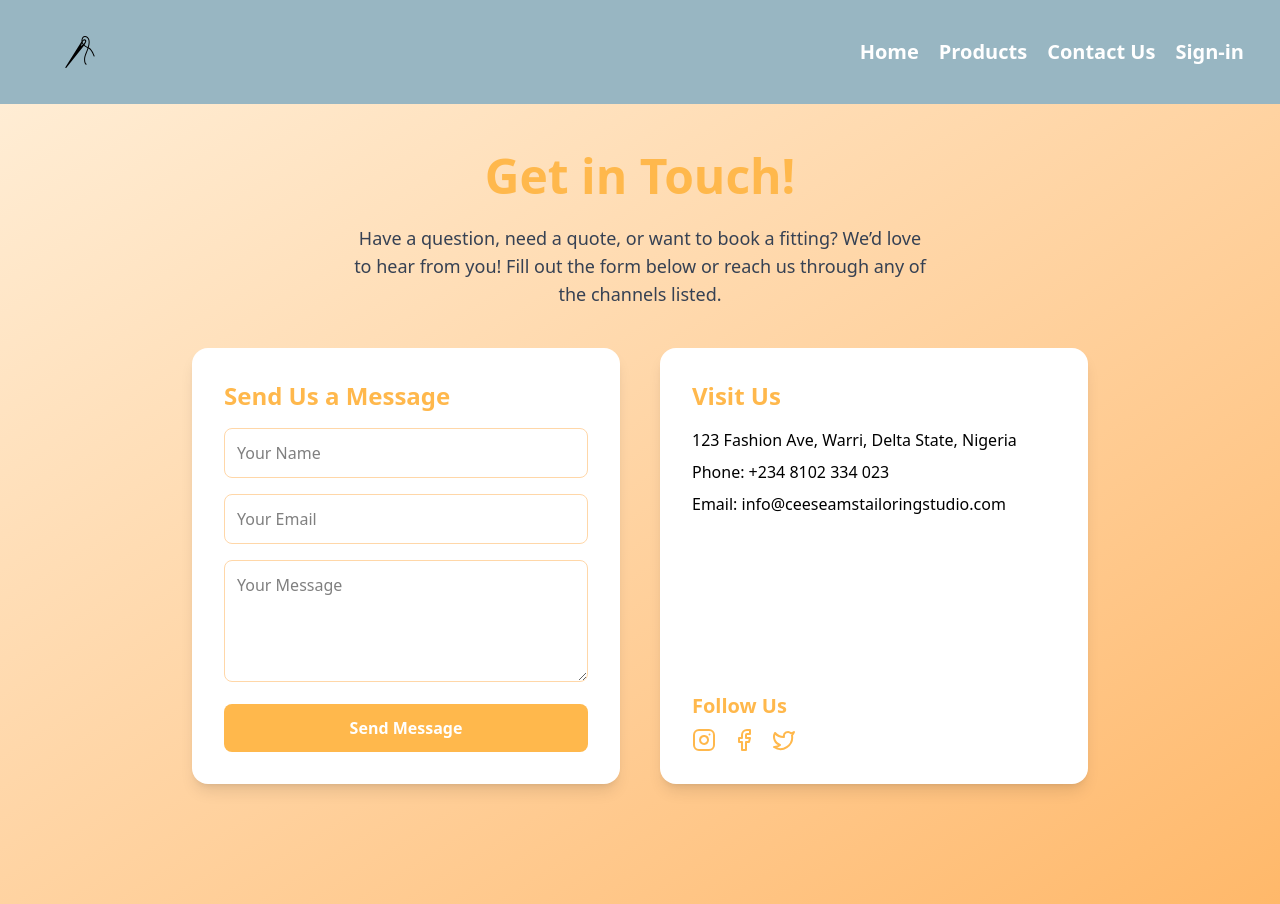
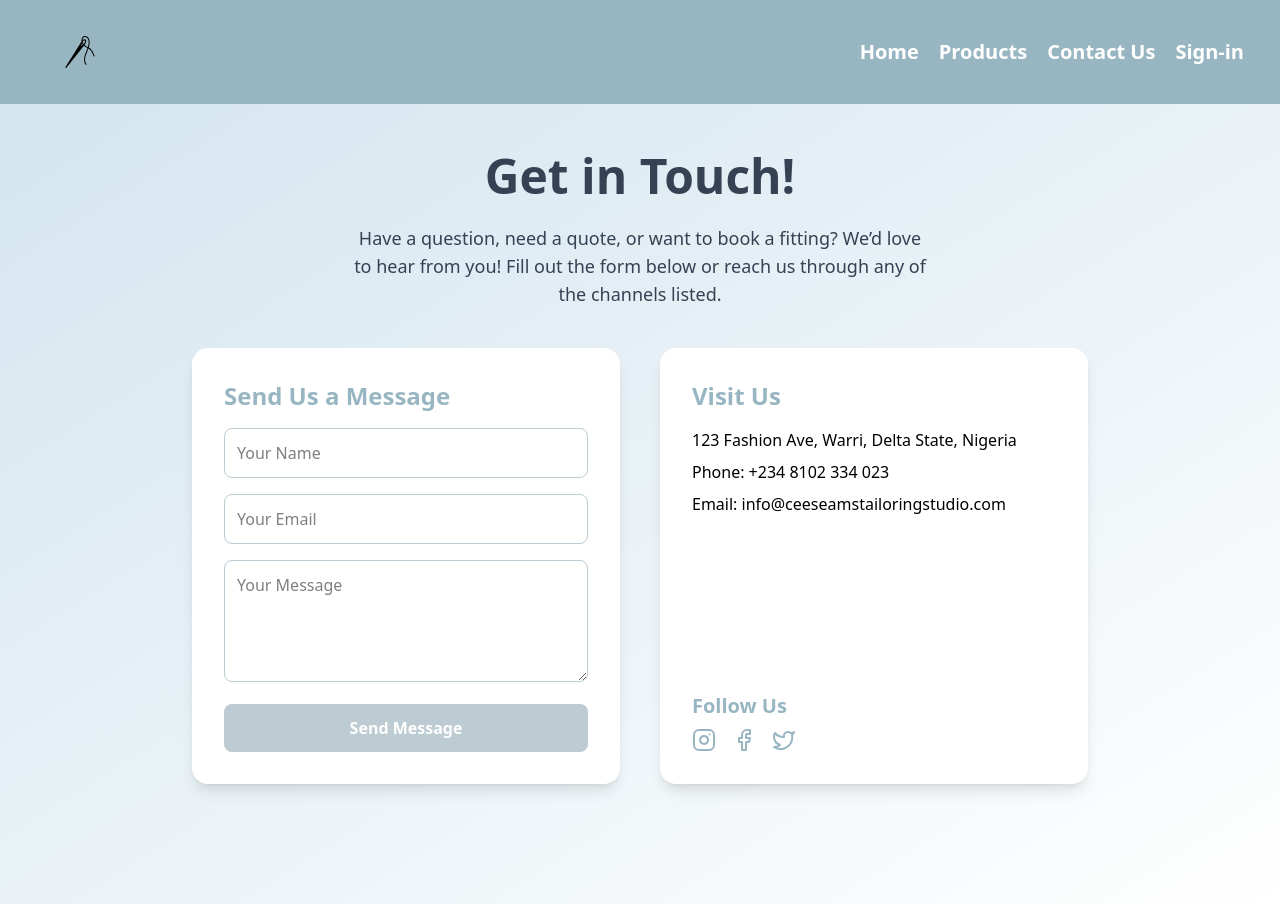
Before and after one commit to Maega-k/landing, a React (Vite) app in the folder landing/: page /contact in a window 1280 px wide. Built offline with nearby package versions, Linux system fonts and the light colour scheme.

Commit message:
Update contact.jsx

```diff
--- a/landing/src/contact.jsx
+++ b/landing/src/contact.jsx
@@ -1,20 +1,20 @@
 import React from "react";
 import { Mail, Lock, User, Instagram, Twitter, Facebook, Chrome } from 'lucide-react';
 import { motion } from "framer-motion";
-import Navbar from './navbar';
+import Navbar from "./navbar";
 
 function Contact() {
   return (
     <>
     <Navbar />
     <motion.section
-      className="bg-gradient-to-br from-orange-100 to-orange-300 min-h-screen py-12 px-4 flex flex-col items-center"
+      className="bg-gradient-to-br from-bluey to-white-600 min-h-screen py-12 px-4 flex flex-col items-center"
       initial={{ opacity: 0 }}
       animate={{ opacity: 1 }}
       transition={{ duration: 0.7 }}
     >
       <motion.h1
-        className="text-5xl font-extrabold text-orange mb-6 text-center"
+        className="text-5xl font-extrabold text-gray-700 mb-6 text-center"
         initial={{ y: -40, opacity: 0 }}
         animate={{ y: 0, opacity: 1 }}
         transition={{ duration: 0.7, delay: 0.2 }}
@@ -43,7 +43,7 @@ function Contact() {
           transition={{ duration: 0.7, delay: 0.8 }}
         >
           <motion.h2
-            className="text-2xl font-bold text-orange mb-4"
+            className="text-2xl font-bold text-bluee mb-4"
             initial={{ opacity: 0, y: -20 }}
             animate={{ opacity: 1, y: 0 }}
             transition={{ duration: 0.7, delay: 1 }}
@@ -51,17 +51,17 @@ function Contact() {
             Send Us a Message
           </motion.h2>
           <div className="mb-4">
-            <input type="text" placeholder="Your Name" className="w-full p-3 rounded-lg border border-orange-200 focus:outline-none focus:ring-2 focus:ring-orange" required />
+            <input type="text" placeholder="Your Name" className="w-full p-3 rounded-lg border border-bluer focus:outline-none focus:ring-2 focus:ring-lightorange" required />
           </div>
           <div className="mb-4">
-            <input type="email" placeholder="Your Email" className="w-full p-3 rounded-lg border border-orange-200 focus:outline-none focus:ring-2 focus:ring-orange" required />
+            <input type="email" placeholder="Your Email" className="w-full p-3 rounded-lg border border-bluer focus:outline-none focus:ring-2 focus:ring-lightorange" required />
           </div>
           <div className="mb-4">
-            <textarea placeholder="Your Message" className="w-full p-3 rounded-lg border border-orange-200 focus:outline-none focus:ring-2 focus:ring-orange" rows="4" required />
+            <textarea placeholder="Your Message" className="w-full p-3 rounded-lg border border-bluer focus:outline-none focus:ring-2 focus:ring-lightorange" rows="4" required />
           </div>
           <motion.button
             type="submit"
-            className="bg-orange text-white font-bold py-3 px-6 rounded-lg hover:bg-orange-600 transition-all w-full"
+            className="bg-bluer text-white font-bold py-3 px-6 rounded-lg hover:bg-bluee transition-all w-full"
             whileHover={{ scale: 1.05 }}
             whileTap={{ scale: 0.98 }}
             transition={{ duration: 0.2 }}
@@ -78,7 +78,7 @@ function Contact() {
         >
           <div>
             <motion.h2
-              className="text-2xl font-bold text-orange mb-4"
+              className="text-2xl font-bold text-bluee mb-4"
               initial={{ opacity: 0, y: -20 }}
               animate={{ opacity: 1, y: 0 }}
               transition={{ duration: 0.7, delay: 1.1 }}
@@ -112,7 +112,7 @@ function Contact() {
           </div>
           <div>
             <motion.h2
-              className="text-xl font-bold text-orange space-x-6 mb-2"
+              className="text-xl font-bold text-bluee space-x-6 mb-2"
               initial={{ opacity: 0, y: -10 }}
               animate={{ opacity: 1, y: 0 }}
               transition={{ duration: 0.7, delay: 1.5 }}
@@ -122,8 +122,8 @@ function Contact() {
             <div className="flex gap-4">
               <motion.a
                 href="#"
-                whileHover={{ scale: 1.2, color: "#ea580c" }}
-                className="text-orange hover:text-orange-600 text-2xl"
+                whileHover={{ scale: 1.2, color: "#98b6c2"}}
+                className="text-bluee hover:text-bluey text-2xl"
                 title="Instagram"
                 transition={{ duration: 0.2 }}
               >
@@ -131,8 +131,8 @@ function Contact() {
               </motion.a>
               <motion.a
                 href="#"
-                whileHover={{ scale: 1.2, color: "#ea580c" }}
-                className="text-orange hover:text-orange-600 text-2xl"
+                whileHover={{ scale: 1.2, color: "#98b6c2"}}
+                className="text-bluee hover:text-bluey text-2xl"
                 title="Facebook"
                 transition={{ duration: 0.2 }}
               >
@@ -140,8 +140,8 @@ function Contact() {
               </motion.a>
               <motion.a
                 href="#"
-                whileHover={{ scale: 1.2, color: "#ea580c" }}
-                className="text-orange hover:text-orange-600 text-2xl"
+                whileHover={{ scale: 1.2, color: "#98b6c2" }}
+                className="text-bluee hover:text-bluey text-2xl"
                 title="Twitter"
                 transition={{ duration: 0.2 }}
               >
@@ -152,7 +152,7 @@ function Contact() {
         </motion.div>
       </motion.div>
     </motion.section>
-      </>
+    </>
   );
 }
 
```
